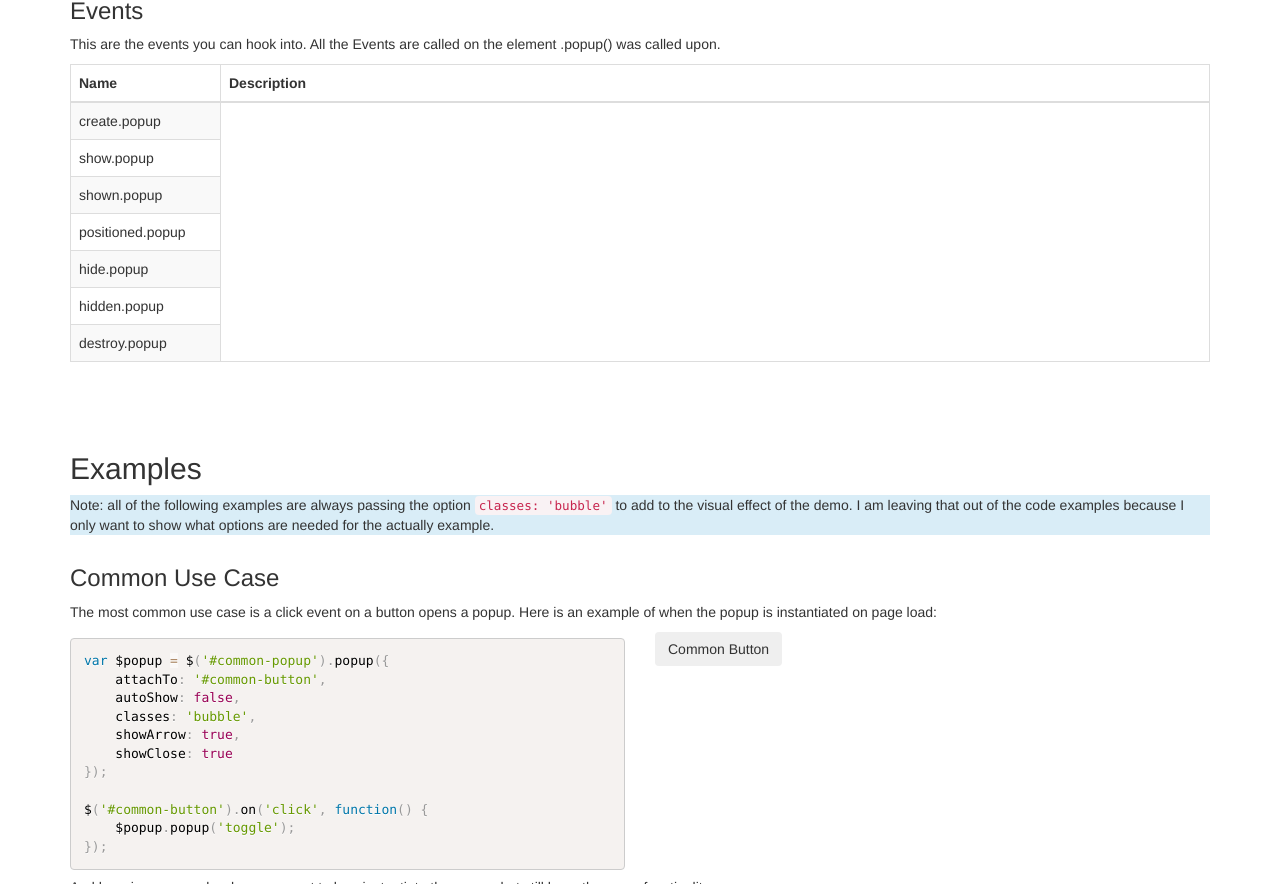
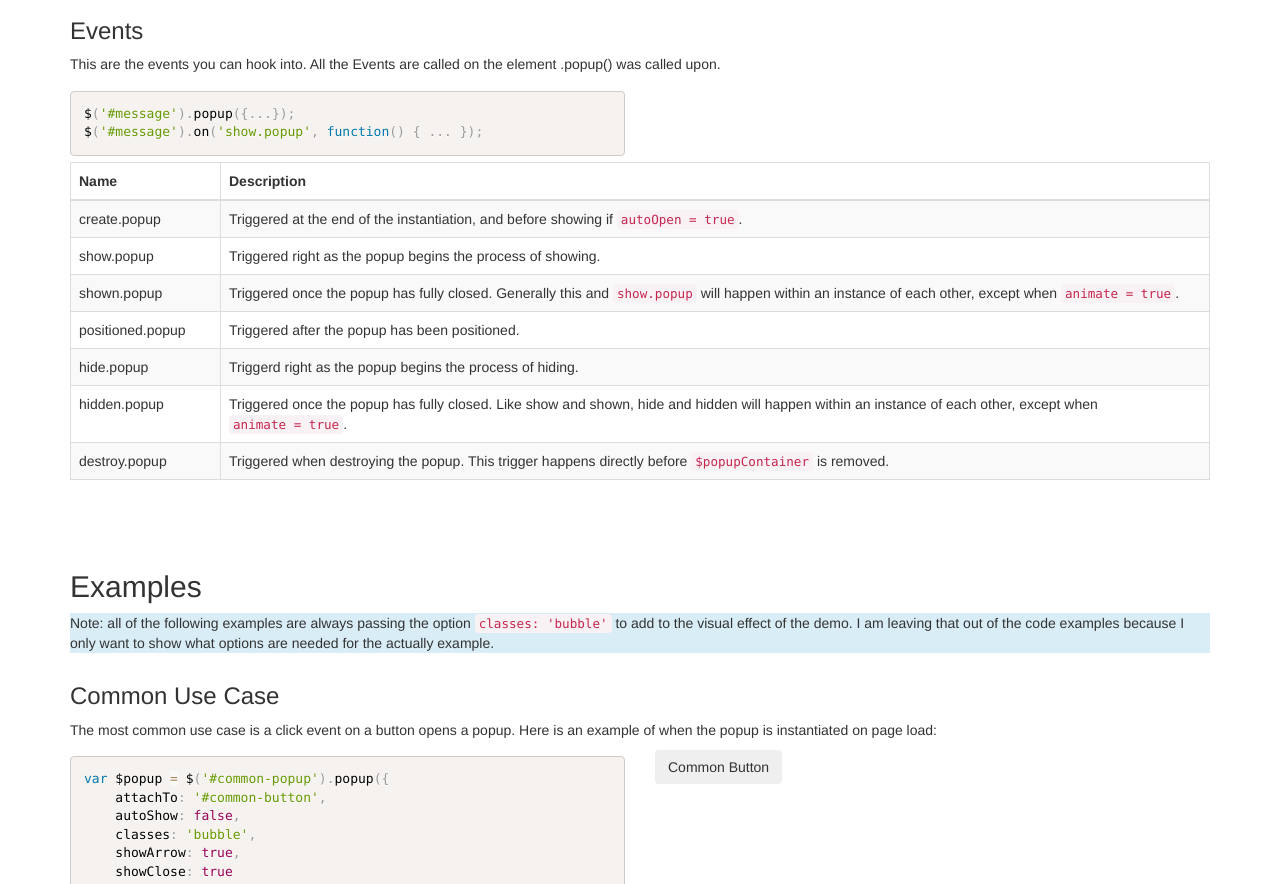
Before and after one commit to Encrypter8/Popups, a website: page demo/demo.html in a window 1280 px wide. Shown: the part 4086-4970 px from the top of the page. Drawn offline with Linux system fonts and the light colour scheme.

Commit message:
added the event descriptions in the demo

```diff
--- a/demo/demo.html
+++ b/demo/demo.html
@@ -326,7 +326,7 @@
 					<tr>
 						<td>setContent</td>
 						<td><code>$element.popup('setContent', <i>content</i>);</code></td>
-						<td>Sets the content of $element. This method will remove all children of $element and replace them with <code><i>content</i></code>. This method is very handy when you want to populate the popup with fresh content loaded via ajax. <code><i>content</i></code> can be a jquery object, an HTML Element, or a html string. It does use <code>$.fn.append()</code>, so if you pass it a Node that already exists somewhere else in the DOM, it will be moved and become a child of the popup (this is ideal for when you are using a DocumentFragment you created from an html string brought in via ajax).</td>
+						<td>Sets the content of $element. This method will remove all children of $element and replace them with <code><i>content</i></code>. This method is very handy when you want to populate the popup with fresh content loaded via ajax. <code><i>content</i></code> can be a jquery object, an HTML Element, or a html string. It does use <code>$.fn.append()</code>, so if you pass it a Node that already exists somewhere else in the DOM, it will be moved and become a child of the popup (this is ideal for when you are using a DocumentFragment you created from an html string brought in via ajax). The popup will automatically re-position itself on this call (to account for width/height changes)</td>
 					</tr>
 				</tbody>
 			</table>
@@ -360,6 +360,12 @@
 
 		<h3>Events</h3>
 		<p>This are the events you can hook into. All the Events are called on the element .popup() was called upon.</p>
+		<div class="row">
+			<div class="col-xs-12 col-sm-6">
+				<pre class="language-javascript"><code>$('#message').popup({...});
+$('#message').on('show.popup', function() { ... });</code></pre>
+			</div>
+		</div>
 		<div class="table-responsive">
 			<table class="table table-bordered table-striped">
 				<thead>
@@ -371,24 +377,31 @@
 				<tbody>
 					<tr>
 						<td>create.popup</td>
+						<td>Triggered at the end of the instantiation, and before showing if <code>autoOpen = true</code>.</td>
 					</tr>
 					<tr>
 						<td>show.popup</td>
+						<td>Triggered right as the popup begins the process of showing.</td>
 					</tr>
 					<tr>
 						<td>shown.popup</td>
+						<td>Triggered once the popup has fully closed. Generally this and <code>show.popup</code> will happen within an instance of each other, except when <code>animate = true</code>.</td>
 					</tr>
 					<tr>
 						<td>positioned.popup</td>
+						<td>Triggered after the popup has been positioned.</td>
 					</tr>
 					<tr>
 						<td>hide.popup</td>
+						<td>Triggerd right as the popup begins the process of hiding.</td>
 					</tr>
 					<tr>
 						<td>hidden.popup</td>
+						<td>Triggered once the popup has fully closed. Like show and shown, hide and hidden will happen within an instance of each other, except when <code>animate = true</code>.</td>
 					</tr>
 					<tr>
 						<td>destroy.popup</td>
+						<td>Triggered when destroying the popup. This trigger happens directly before <code>$popupContainer</code> is removed.</td>
 					</tr>
 				</tbody>
 			</table>
```
Also changed, not shown: src/jquery.popups.js.
